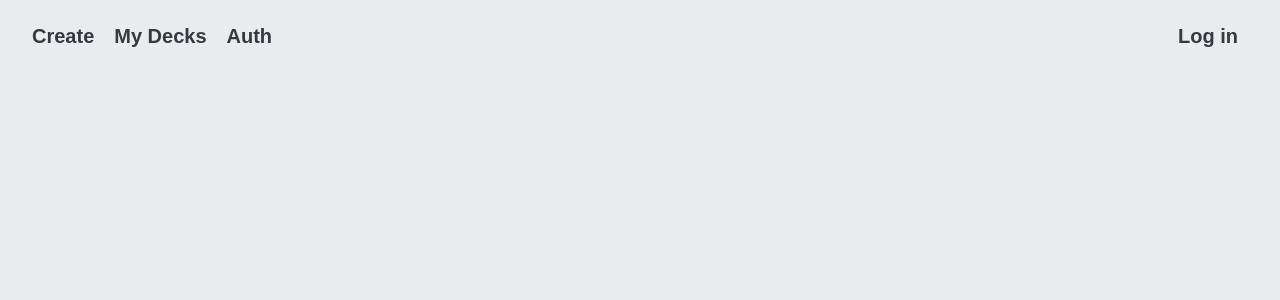
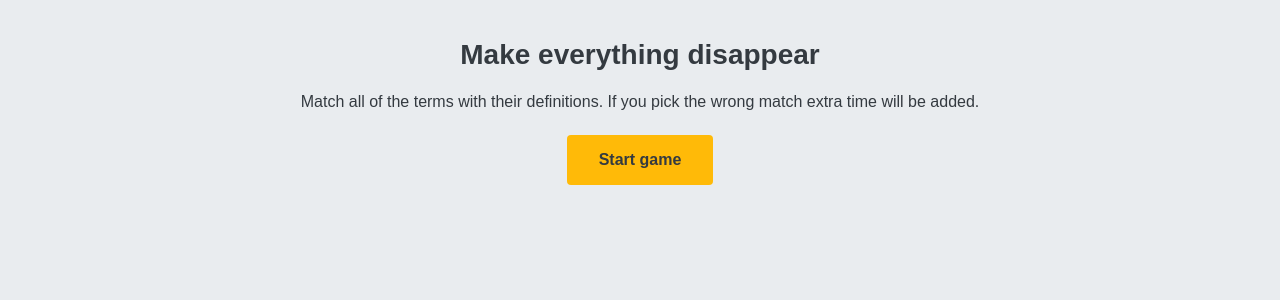
Before and after one commit to justin-cueva/MatchCards, a React (Create React App) app: page /myDecks/match/1 in a window 1280 px wide. Shown: the top 300 px of the page. Built offline with nearby package versions, Linux system fonts and the light colour scheme.

Commit message:
displaying pregame page

```diff
--- a/src/components/App.tsx
+++ b/src/components/App.tsx
@@ -6,6 +6,7 @@ import authReducer, {
 } from "../reducers/authReducer";
 import Header from "./reusables/Header";
 import Home from "./homePage/Home";
+import MatchPage from "./matchPage/MatchPage";
 import ConfigDeckPage from "./createPage/CreatePage";
 import MyDecks from "./myDecksPage/MyDecks";
 import AuthPage from "./authPage/AuthPage";
@@ -34,6 +35,7 @@ const App = () => {
             <Route path="/" element={<Home authState={authState} />} />
             <Route path="/create" element={<ConfigDeckPage />} />
             <Route path="/myDecks" element={<MyDecks />} />
+            <Route path="/myDecks/match/:myDecksId" element={<MatchPage />} />
             <Route
               path="/myDecks/edit/:myDecksId"
               element={<ConfigDeckPage />}
--- /dev/null
+++ b/src/components/matchPage/MatchPage.tsx
@@ -0,0 +1,25 @@
+import { useEffect, useState, Fragment } from "react";
+
+import PreGame from "./PreGame";
+
+const MatchPage = () => {
+  const [gameStatus, setGameStatus] = useState<string>("PREGAME");
+
+  // useEffect(() => {
+  //   return () => {
+  //     setGameStatus("PREGAME");
+  //   };
+  // });
+
+  return (
+    <Fragment>
+      {gameStatus === "PREGAME" && <PreGame setGameStatus={setGameStatus} />}
+      {gameStatus === "MATCHING" && <div>MatchPage</div>}
+      {gameStatus === "SUMMARY" && <div>Summary</div>}
+    </Fragment>
+  );
+};
+
+// hide the header
+
+export default MatchPage;
--- /dev/null
+++ b/src/components/matchPage/PreGame.tsx
@@ -0,0 +1,20 @@
+import "../../styles/matchPage/preGame.css";
+
+type Props = {
+  setGameStatus: React.Dispatch<React.SetStateAction<string>>;
+};
+
+const PreGame = ({ setGameStatus }: Props) => {
+  return (
+    <div className="page--pre-game">
+      <h1>Make everything disappear</h1>
+      <span>
+        Match all of the terms with their definitions. If you pick the wrong
+        match extra time will be added.
+      </span>
+      <button onClick={() => setGameStatus("MATCHING")}>Start game</button>
+    </div>
+  );
+};
+
+export default PreGame;
--- a/src/components/reusables/Header.tsx
+++ b/src/components/reusables/Header.tsx
@@ -9,11 +9,14 @@ import "../../styles/reusables/header.css";
 
 const Header = () => {
   const { pathname } = useLocation();
+
   const authContext = useContext(context);
   const navigate = useNavigate();
   const [menuIsOpen, setMenuIsOpen] = useState<boolean>(false);
 
   const visibility = pathname === "/auth" ? "invisible" : "";
+
+  if (pathname.includes("/myDecks/match")) return null;
 
   return (
     <Fragment>
--- /dev/null
+++ b/src/styles/matchPage/preGame.css
@@ -0,0 +1,25 @@
+.page--pre-game {
+  text-align: center;
+  display: flex;
+  flex-direction: column;
+  align-items: center;
+  gap: 2.4rem;
+  padding: 4rem 2rem 0 2rem;
+}
+
+.page--pre-game h1 {
+  font-size: 2.8rem;
+  line-height: 1.05;
+}
+
+.page--pre-game span {
+  font-size: 1.6rem;
+}
+
+.page--pre-game button {
+  background-color: #ffba08;
+  border-radius: 4px;
+  padding: 1.6rem 3.2rem;
+  font-weight: 600;
+  font-size: 1.6rem;
+}
```
